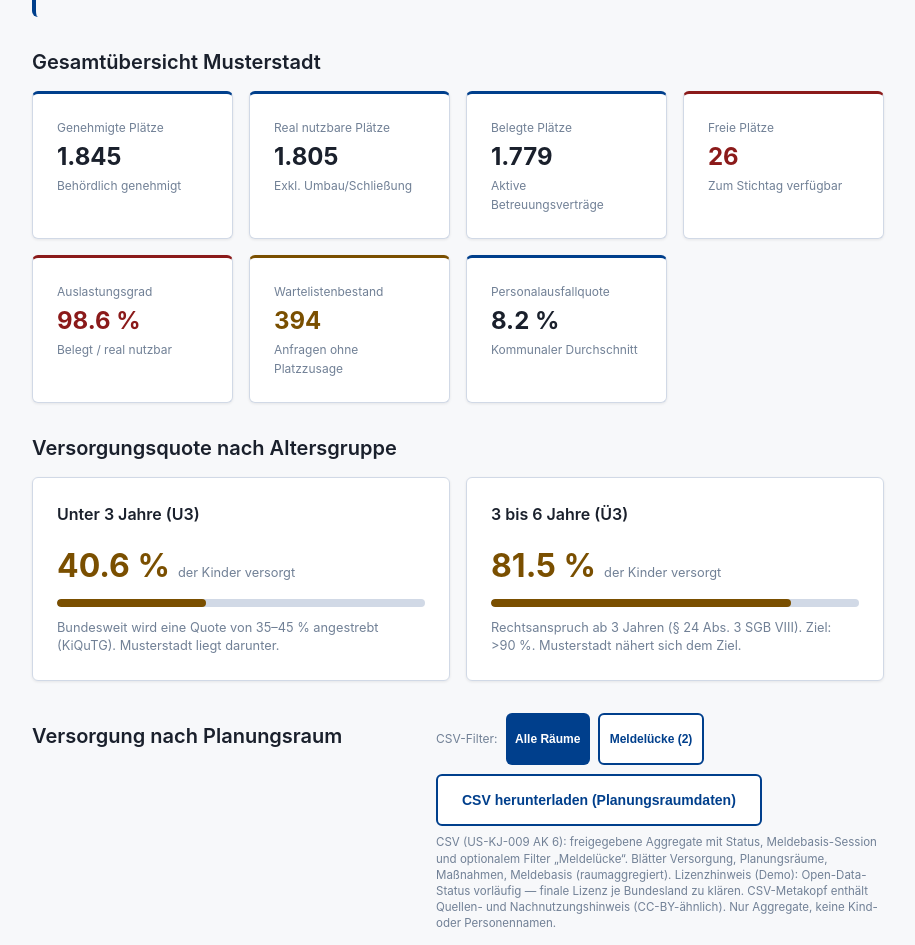
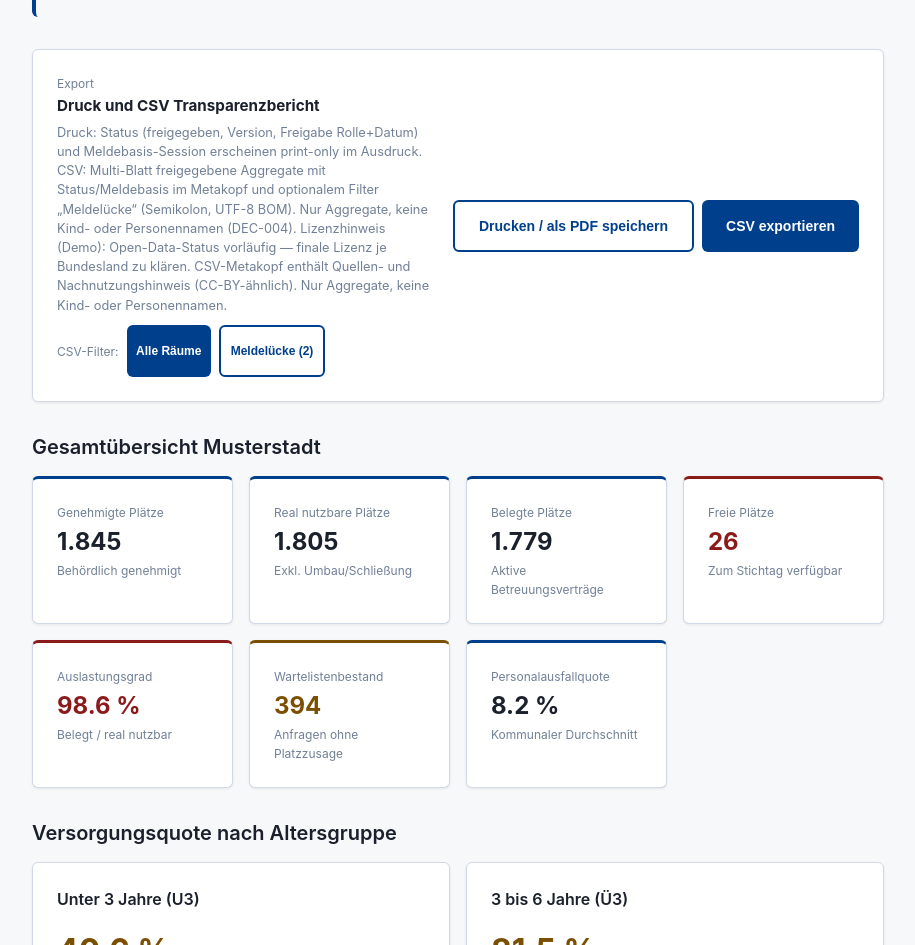
Before and after one commit to d0npedro/open-state, a Next.js app in the folder demo/: page /kita in a window 1280 px wide. Shown: the part 367-1312 px from the top of the page, without its empty margins (182-1097 px from the left). Built offline with nearby package versions, Linux system fonts and the light colour scheme.

Commit message:
feat(kita): add print-meta Status/Meldebasis to public Transparenzbericht (US-KJ-009)
Druck+CSV export card on /kita with print-only freigabe status and
session Meldebasis; explorer filters no-print with print-only filter note.

```diff
--- a/demo/app/kita/page.tsx
+++ b/demo/app/kita/page.tsx
@@ -61,6 +61,9 @@ export default function KitaTransparenzberichtPage() {
         <div><span style={{ color: 'var(--color-text-muted)' }}>Version:</span> {lb.version}</div>
       </div>
 
+      {/* Druck + CSV: Status/Meldebasis print-only + Multi-Blatt Aggregate (US-KJ-009 AK 6) */}
+      <KitaCsvDownload lagebild={lb} />
+
       {/* Gesamtkennzahlen (AK 1: gesamt) */}
       <section>
         <h2 style={{ marginBottom: '1rem' }}>Gesamtübersicht {lb.kommuneBezeichnung}</h2>
@@ -112,11 +115,10 @@ export default function KitaTransparenzberichtPage() {
         </div>
       </section>
 
-      {/* Planungsraum-Filter + Maßnahmen (Q-074, US-KJ-009) */}
+      {/* Planungsraum-Filter + Maßnahmen (Q-074, US-KJ-009); CSV/Druck oben */}
       <KitaPlanungsraumExplorer
         planungsraeume={lb.planungsraeume}
         massnahmen={lb.massnahmen}
-        csvSlot={<KitaCsvDownload lagebild={lb} />}
       />
 
       {/* Monatsvergleich / Trenddarstellung (Q-024, US-KJ-010) */}
@@ -166,7 +168,7 @@ export default function KitaTransparenzberichtPage() {
           <li>Einrichtungen mit fehlender freigegebener Monatsmeldung mindern die Aussagekraft residualer Planungslücken (Hinweis only, keine Interpolation). Demo: Planungsraum Südost kann initial eine Meldelücke zeigen – nach Freigabe in der Monatsmeldung geschlossen.</li>
           <li>Zeitreihe (US-KJ-010 AK&nbsp;2 / AK&nbsp;4): Regionenfilter auf Gesamtkommune oder einzelnen Planungsraum. CSV-Export lädt die aktuell gefilterte Zeitreihentabelle (Semikolon, UTF-8 BOM) inkl. Region und Meldebasis-Hinweis — keine Kind- oder Personennamen. Raumreihen sind Demo-Verteilungen der kommunalen Monatsreihe nach Strukturanteilen. Der Berichtsmonat Oktober 2024 ist methodisch an die Meldebasis-Stichprobe gekoppelt (raumbezogen im Filter). Meldelücken werden markiert, ohne Kennzahlen zu verändern oder zu interpolieren.</li>
           <li>Regionenvergleich (US-KJ-010 AK&nbsp;3 / AK&nbsp;4 + Verlauf): Zwei Planungsräume mit denselben Stichtags-Kennzahlen; Δ (A − B) ist rechnerisch und keine automatische Bewertung. Zusätzlich 12-Monats-Verlauf derselben Auswahl A/B (Kennzahl wählbar: Warteliste, Auslastung, freie Plätze, Personalausfall) mit monatsweiser Δ und Meldebasis-Hinweis am Berichtsmonat. CSV-Export (AK&nbsp;4): (1) Stichtags-Auswahl A/B inkl. Δ und Meldebasis; (2) aktiver Verlauf der gewählten Kennzahl (12 Monate · Wert A/B · Δ · Meldebasis). Semikolon, UTF-8 BOM — keine Kind- oder Personennamen. Raumreihen wie Zeitreihenfilter (Demo-Verteilung). Meldebasis je Raum session-sensitiv.</li>
-          <li>CSV Transparenzbericht (US-KJ-009 AK&nbsp;6): Multi-Blatt freigegebene Aggregate mit Status/Freigabe im Metakopf, Meldebasis-Session (raumaggregiert, analog Explorer) und optionalem Export-Filter „Meldelücke“. Blätter: Versorgung Gesamt, Planungsräume (Meldebasis-Spalten), Kapazitätsmaßnahmen, Meldebasis-Stichprobe. Keine Einrichtungs-PII (DEC-004). Semikolon, UTF-8 BOM.</li>
+          <li>Druck und CSV Transparenzbericht (US-KJ-009 AK&nbsp;6): Druck dokumentiert Status (freigegeben, Version, Freigabe Rolle+Datum) und Meldebasis-Session print-only — Spiegel Bedarfsplanung/Vorlage. CSV: Multi-Blatt freigegebene Aggregate mit Status/Freigabe im Metakopf, Meldebasis-Session (raumaggregiert) und optionalem Export-Filter „Meldelücke“. Blätter: Versorgung Gesamt, Planungsräume (Meldebasis-Spalten), Kapazitätsmaßnahmen, Meldebasis-Stichprobe. Keine Einrichtungs-PII (DEC-004). Semikolon, UTF-8 BOM.</li>
           <li>CSV-Datenlizenz (US-KJ-010, offene fachliche Frage): Alle öffentlichen Kita-CSV-Exporte (Planungsraumdaten/Transparenzbericht, Zeitreihe, Regionenvergleich Stichtag/Verlauf) tragen im Metakommentarkopf einen Demo-Lizenzhinweis. Open-Data-Status ist vorläufig — finale Lizenz je Bundesland zu klären. Vorschlag Demo-Nachnutzung: CC-BY 4.0-ähnlich mit Quellenangabe „Open State Demo – Kita Transparenzbericht“. Keine amtliche Statistik, nur Aggregate.</li>
         </ul>
       </div>
@@ -204,12 +206,13 @@ export default function KitaTransparenzberichtPage() {
         Dieser Bericht ist ein sachlicher Lagebericht der Verwaltung — kein Kommunikationsinstrument und keine politische Bewertung.
         Er enthält keine Empfehlungen und keine Werbung für Verwaltungsleistungen.
         Die Entscheidung über Maßnahmen liegt bei den zuständigen politischen Gremien.
-        Freigabe: {lb.freigegebenVon}, {lb.freigegebenAm}. CSV-Export (US-KJ-009 AK&nbsp;6): freigegebene Aggregate mit
-        Status, Meldebasis und optionalem Meldelücke-Filter im Metakopf; keine Kind- oder Personennamen (DEC-004).
+        Freigabe: {lb.freigegebenVon}, {lb.freigegebenAm}. Druck und CSV (US-KJ-009 AK&nbsp;6): Status und
+        Meldebasis im Ausdruck (print-only) bzw. CSV-Metakopf; optionales Meldelücke-Filter nur im CSV;
+        keine Kind- oder Personennamen (DEC-004).
       </div>
 
       {/* Steuerungskette JA (Demo): öffentlicher Bericht speist sich aus freigegebenen Aggregaten */}
-      <section aria-labelledby="steuerungskette-heading">
+      <section aria-labelledby="steuerungskette-heading" className="no-print">
         <h2 id="steuerungskette-heading" style={{ marginBottom: '0.5rem' }}>
           Steuerungskette Jugendamt (Demo)
         </h2>
@@ -290,10 +293,20 @@ export default function KitaTransparenzberichtPage() {
         </div>
       </section>
 
-      <div style={{ fontSize: '0.85rem', color: 'var(--color-text-muted)' }}>
+      <div className="no-print" style={{ fontSize: '0.85rem', color: 'var(--color-text-muted)' }}>
         Steuerungskette Kommune {lb.kommuneBezeichnung}: Lagebild → Bedarfsplanung → Vorlage
         (interne Demo-Routen). Öffentliche Aggregation hier ohne Einrichtungsdetail (DEC-004,
         US-KJ-009). Betriebliche Meldebasis über freigegebene Monatsmeldungen (US-KJ-004).
+        Druck: Status und Meldebasis-Session print-only; CSV Multi-Blatt Aggregate.
+      </div>
+
+      <div
+        className="print-only print-block"
+        style={{ fontSize: '0.8rem', color: 'var(--color-text-muted)', marginTop: '1rem' }}
+      >
+        Druckansicht US-KJ-009 · Status freigegeben · Version {lb.version} · Datenstand {lb.stand} ·
+        Meldebasis raumaggregiert (Session, Demo-Stichprobe Meldeeingang) · keine Kind- oder
+        Personennamen (DEC-004).
       </div>
 
     </div>
--- a/demo/components/kita/KitaCsvDownload.tsx
+++ b/demo/components/kita/KitaCsvDownload.tsx
@@ -1,10 +1,11 @@
 'use client';
 
 /**
- * Öffentlicher CSV-Export für den Transparenzbericht (US-KJ-009 AK 6).
+ * Öffentlicher Export (Druck + CSV) für den Transparenzbericht (US-KJ-009 AK 6).
  *
- * Multi-Blatt Aggregate: Versorgung Gesamt, Planungsräume (Meldebasis session-sensitiv),
- * Kapazitätsmaßnahmen. Status/Freigabe im Metakopf, Open-Data-Lizenzhinweis, DEC-004.
+ * Druck: print-only Status (freigegeben/Version/Freigabe) und Meldebasis-Session.
+ * CSV: Multi-Blatt Aggregate (Versorgung, Planungsräume, Maßnahmen, Meldebasis),
+ * Status/Freigabe im Metakopf, Open-Data-Lizenzhinweis, DEC-004.
  * Keine Kind- oder Personennamen, keine Einrichtungs-PII in der öffentlichen Schicht.
  */
 
@@ -299,28 +300,60 @@ function downloadCsv(args: {
   URL.revokeObjectURL(url);
 }
 
+/**
+ * Export-Karte Druck + CSV für den öffentlichen Transparenzbericht (US-KJ-009).
+ *
+ * Druck: Status (freigegeben, Version, Rolle+Datum) und Meldebasis-Session als
+ * print-only-Meta — Spiegel Bedarfsplanung/Vorlage/Lagebild. CSV unverändert Multi-Blatt.
+ * Steuerungskette und interaktive Filter sind no-print (siehe PlanungsraumExplorer).
+ * Nur freigegebene Aggregate, keine Kind- oder Personennamen (DEC-004).
+ */
 export function KitaCsvDownload({ lagebild }: { lagebild: KitaLagebild }) {
   const { base, session, hydrated, basen, byRaumId } = useMeldeeingangFuerBedarfsplanung();
   const [exportFilter, setExportFilter] = useState<MeldeExportFilter>('ALL');
 
-  const meldelueckeCount = useMemo(
-    () => basen.filter(b => b.hatDatenluecke).length,
+  const meldeLuecken = useMemo(
+    () => basen.filter(b => b.hatDatenluecke),
     [basen]
   );
+  const meldelueckeCount = meldeLuecken.length;
+  const meldeVoll = basen.length - meldelueckeCount;
+  const meldeStichprobe = basen.length;
 
   const meldeMonatsLabel = base.monatsLabel || 'Demo-Stichprobe';
+  const lb = lagebild;
 
   return (
+    <>
+      <div
+        className="no-print card"
+        style={{
+          display: 'flex',
+          flexWrap: 'wrap',
+          gap: '1rem',
+          alignItems: 'center',
+          justifyContent: 'space-between',
+        }}
+      >
+        <div style={{ maxWidth: '40rem', flex: '1 1 16rem' }}>
+          <div style={{ fontSize: '0.75rem', color: 'var(--color-text-muted)' }}>Export</div>
+          <strong style={{ fontSize: '0.95rem' }}>Druck und CSV Transparenzbericht</strong>
+          <p
+            style={{
+              fontSize: '0.8rem',
+              color: 'var(--color-text-muted)',
+              margin: '0.25rem 0 0',
+              lineHeight: 1.5,
+            }}
+          >
+            Druck: Status (freigegeben, Version, Freigabe Rolle+Datum) und Meldebasis-Session
+            erscheinen print-only im Ausdruck. CSV: Multi-Blatt freigegebene Aggregate mit
+            Status/Meldebasis im Metakopf und optionalem Filter „Meldelücke“ (Semikolon, UTF-8 BOM).
+            Nur Aggregate, keine Kind- oder Personennamen (DEC-004). {KITA_CSV_LIZENZ_UI_HINWEIS}
+          </p>
           <div
             style={{
-        display: 'flex',
-        flexDirection: 'column',
-        gap: '0.55rem',
-        alignItems: 'flex-start',
-      }}
-    >
-      <div
-        style={{
+              marginTop: '0.65rem',
               display: 'flex',
               flexWrap: 'wrap',
               gap: '0.5rem',
@@ -358,9 +391,19 @@ export function KitaCsvDownload({ lagebild }: { lagebild: KitaLagebild }) {
               {hydrated ? ` (${meldelueckeCount})` : ''}
             </button>
           </div>
+        </div>
+        <div style={{ display: 'flex', flexWrap: 'wrap', gap: '0.5rem', flexShrink: 0 }}>
           <button
             type="button"
             className="btn btn-secondary"
+            onClick={() => window.print()}
+            style={{ fontSize: '0.875rem' }}
+          >
+            Drucken / als PDF speichern
+          </button>
+          <button
+            type="button"
+            className="btn btn-primary"
             onClick={() =>
               downloadCsv({
                 lagebild,
@@ -376,21 +419,106 @@ export function KitaCsvDownload({ lagebild }: { lagebild: KitaLagebild }) {
             title={`${KITA_CSV_LIZENZ_BUTTON_TITLE}. Multi-Blatt: Versorgung, Planungsräume, Maßnahmen, Meldebasis.`}
             aria-label="Transparenzbericht-Aggregate als CSV herunterladen (keine Kind- oder Personennamen)"
           >
-        CSV herunterladen (Planungsraumdaten)
+            CSV exportieren
           </button>
-      <p
+        </div>
+      </div>
+
+      {/* print-only: Status + Meldebasis – Spiegel Bedarfsplanung/Vorlage (US-KJ-009) */}
+      <div className="print-only print-block" style={{ margin: '0 0 1rem' }}>
+        <p style={{ fontSize: '0.8rem', color: 'var(--color-text-muted)', margin: '0 0 0.35rem' }}>
+          US-KJ-009 · Öffentlicher Transparenzbericht · freigegebene Aggregate · DEC-004
+        </p>
+        <h1 style={{ margin: '0 0 0.35rem', fontSize: '1.35rem' }}>
+          Transparenzbericht Kindertagesbetreuung
+        </h1>
+        <p style={{ color: 'var(--color-text-muted)', margin: '0 0 0.75rem', fontSize: '0.9rem' }}>
+          {lb.kommuneBezeichnung} · Berichtszeitraum: {lb.berichtszeitraum}
+        </p>
+        <div
           style={{
-          margin: 0,
-          fontSize: '0.72rem',
-          color: 'var(--color-text-muted)',
-          lineHeight: 1.4,
-          maxWidth: '28rem',
+            marginBottom: '0.75rem',
+            padding: '0.75rem 1rem',
+            border: '1px solid var(--color-border)',
+            borderRadius: 'var(--radius)',
+            fontSize: '0.875rem',
+            background: 'var(--color-neutral-light)',
+            borderLeft: '4px solid var(--color-success)',
           }}
+          role="status"
         >
-        CSV (US-KJ-009 AK&nbsp;6): freigegebene Aggregate mit Status, Meldebasis-Session und
-        optionalem Filter „Meldelücke“. Blätter Versorgung, Planungsräume, Maßnahmen, Meldebasis
-        (raumaggregiert). {KITA_CSV_LIZENZ_UI_HINWEIS}
+          <strong>Status im Ausdruck: freigegeben</strong>
+          <div style={{ marginTop: '0.25rem', color: 'var(--color-text-muted)', fontSize: '0.8rem' }}>
+            Version {lb.version} · Datenstand {lb.stand} · freigegeben am {lb.freigegebenAm} durch{' '}
+            {lb.freigegebenVon} (Rolle, kein Personenname) · öffentlicher Lagebericht, keine
+            Handlungsempfehlung
+          </div>
+        </div>
+        <div
+          style={{
+            marginBottom: '0.5rem',
+            padding: '0.75rem 1rem',
+            border: '1px solid var(--color-border)',
+            borderRadius: 'var(--radius)',
+            fontSize: '0.875rem',
+          }}
+          role="note"
+        >
+          <strong style={{ display: 'block', marginBottom: '0.35rem' }}>
+            Meldebasis im Ausdruck (Session-Stand, raumaggregiert)
+          </strong>
+          {!hydrated ? (
+            <p style={{ margin: 0, fontSize: '0.8rem', color: 'var(--color-text-muted)' }}>
+              Meldebasis wird clientseitig aus dem Meldeeingang geladen.
             </p>
+          ) : meldelueckeCount === 0 ? (
+            <p style={{ margin: 0, fontSize: '0.8rem', lineHeight: 1.5 }}>
+              Stichprobe Meldeeingang ({meldeMonatsLabel}): in den erfassten Planungsräumen
+              vollständig freigegeben ({meldeVoll}/{meldeStichprobe}). Öffentliche Kennzahlen basieren
+              auf freigegebenen Aggregaten; keine Interpolation fehlender Meldungen.
+              {session?.freigabeId
+                ? ` Session-Meldefreigabe: ${session.freigabeId} (Demo aus /kita/meldung).`
+                : ' Session-Meldefreigabe: keine (Demo-Ausgangsstand Meldeeingang).'}
+            </p>
+          ) : (
+            <p style={{ margin: 0, fontSize: '0.8rem', lineHeight: 1.5 }}>
+              Unvollständige Meldebasis in{' '}
+              {meldeLuecken
+                .map(b => {
+                  const schwere =
+                    b.schwere === 'UEBERFAELLIG'
+                      ? 'überfällig'
+                      : b.schwere === 'AUSSTEHEND'
+                        ? 'ausstehend'
+                        : b.schwere;
+                  return `${b.planungsraumBezeichnung} (${b.freigegeben}/${b.erwartet}, ${schwere})`;
+                })
+                .join('; ')}
+              . Lücken sind Hinweis only — Kennzahlen unverändert, keine Schätzung (DEC-004,
+              raumaggregiert ohne Einrichtungsnamen).
+              {session?.freigabeId
+                ? ` Session-Meldefreigabe: ${session.freigabeId}.`
+                : ' Session-Meldefreigabe: keine (Demo-Ausgangsstand).'}
+            </p>
+          )}
         </div>
+      </div>
+
+      <style
+        dangerouslySetInnerHTML={{
+          __html: `
+            .print-only { display: none; }
+            @media print {
+              .no-print { display: none !important; }
+              .print-only { display: inline !important; }
+              .print-only.print-block { display: block !important; }
+              body > div > header,
+              body nav { display: none !important; }
+              main { padding: 0 !important; }
+            }
+          `,
+        }}
+      />
+    </>
   );
 }
```
Also changed, not shown: demo/components/kita/KitaPlanungsraumExplorer.tsx (+29 -2 lines), 1 other file (tests, documents, lock files or other folders). Lines whose indentation alone changed are shown as unchanged.
